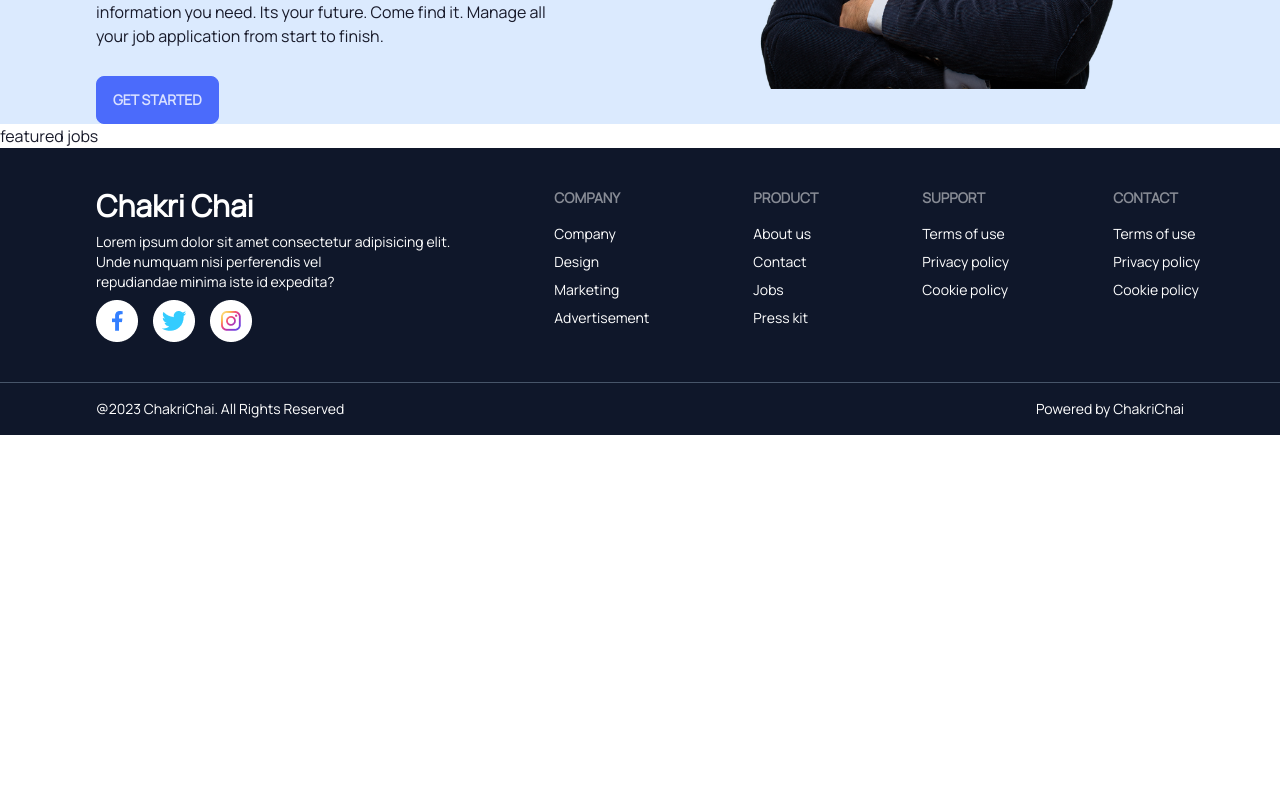
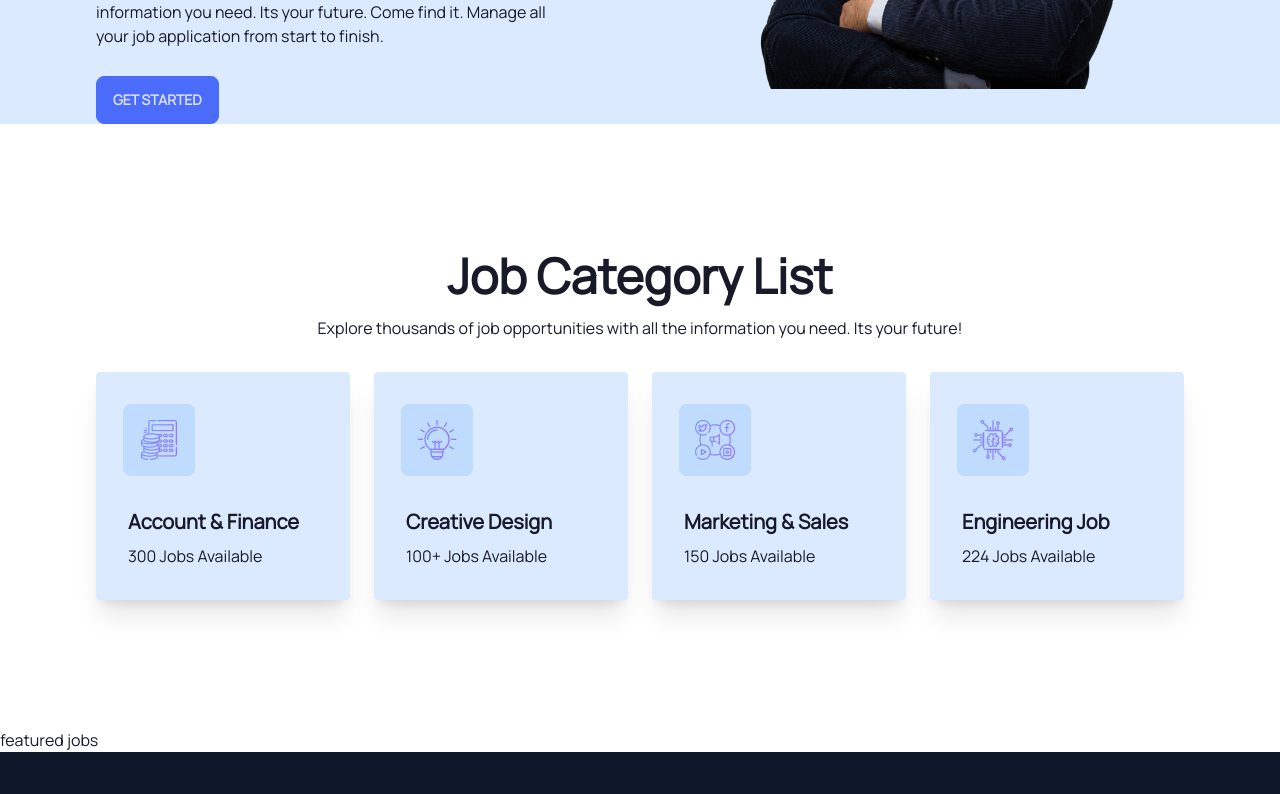
Before and after one commit to mishukmahbub/ChakriChai, a React (Vite) app in the folder ChakriChai-MishukMahbub/: page / in a window 1280 px wide. Shown: the part 556-1350 px from the top of the page. Before the commit the page ends 991 px from the top, so only its background shows below. Built offline with nearby package versions, Linux system fonts and the light colour scheme.

Commit message:
Job Category done

```diff
--- a/ChakriChai-MishukMahbub/src/components/JobsCategory.jsx
+++ b/ChakriChai-MishukMahbub/src/components/JobsCategory.jsx
@@ -1,6 +1,6 @@
 import React from 'react';
 
-const JobsCategory = ({jobCategory}) => {
+const JobsCategory = ({ jobCategory }) => {
     return (
         <div className="card w-96 bg-blue-100 shadow-xl">
             <figure className='p-8 -mb-8'><img className='-ms-32 bg-blue-200 p-4 rounded-lg' src={jobCategory.icon} alt="" /></figure>
--- a/ChakriChai-MishukMahbub/src/components/Showcase.jsx
+++ b/ChakriChai-MishukMahbub/src/components/Showcase.jsx
@@ -1,11 +1,29 @@
 import React from 'react';
 import Banner from './Banner';
 import FeaturedJobs from './FeaturedJobs';
+import { useLoaderData } from 'react-router-dom';
+import JobsCategory from './JobsCategory';
 
 const Showcase = () => {
+    const jobsCategory = useLoaderData();
     return (
         <div>
             <Banner></Banner>
+            {/* JobsCategory */}
+            <div className='mx-24 my-32'>
+                <h2 className='text-5xl text-center font-extrabold'>Job Category List</h2>
+                <p className='text-center pt-4 pb-8'>Explore thousands of job opportunities with all the information you need. Its your future!</p>
+
+                <div className='flex gap-6'>
+                    {
+                        jobsCategory.map(jobCategory => <JobsCategory
+                            key={jobCategory.id}
+                            jobCategory={jobCategory}
+                        ></JobsCategory>
+                        )
+                    }
+                </div>
+            </div>
 
             <FeaturedJobs></FeaturedJobs>
         </div>
--- a/ChakriChai-MishukMahbub/src/loaders/jobsCategoryLoader.js
+++ b/ChakriChai-MishukMahbub/src/loaders/jobsCategoryLoader.js
@@ -1,7 +1,7 @@
-const jobsCategory = async () => {
-    const loadedCategories = await fetch("jobCategory.json");
+const jobsCategoryLoader = async () => {
+    const loadedCategories = await fetch(`jobsCategory.json`);
     const categories = await loadedCategories.json();
 
     return categories;
 }
-export default jobsCategory;
+export default jobsCategoryLoader;
--- a/ChakriChai-MishukMahbub/src/main.jsx
+++ b/ChakriChai-MishukMahbub/src/main.jsx
@@ -10,6 +10,7 @@ import Showcase from './components/Showcase';
 import Stat from './components/Stat';
 import Applied from './components/Applied';
 import Blog from './components/Blog';
+import jobsCategoryLoader from './loaders/jobsCategoryLoader';
 
 const router = createBrowserRouter([
   {
@@ -19,6 +20,7 @@ const router = createBrowserRouter([
       {
         path: "/",
         element: <Showcase></Showcase>,
+        loader: jobsCategoryLoader
       },
       {
         path: "statistics",
```
